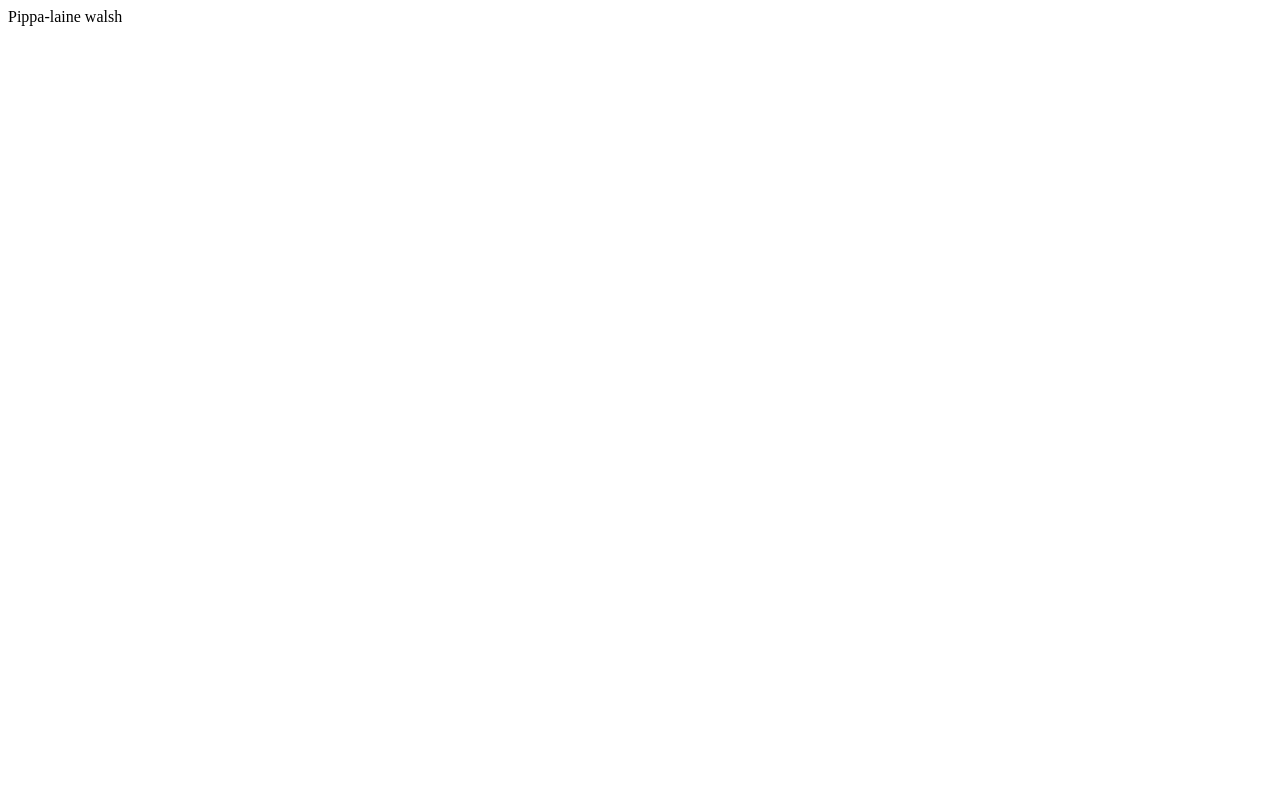
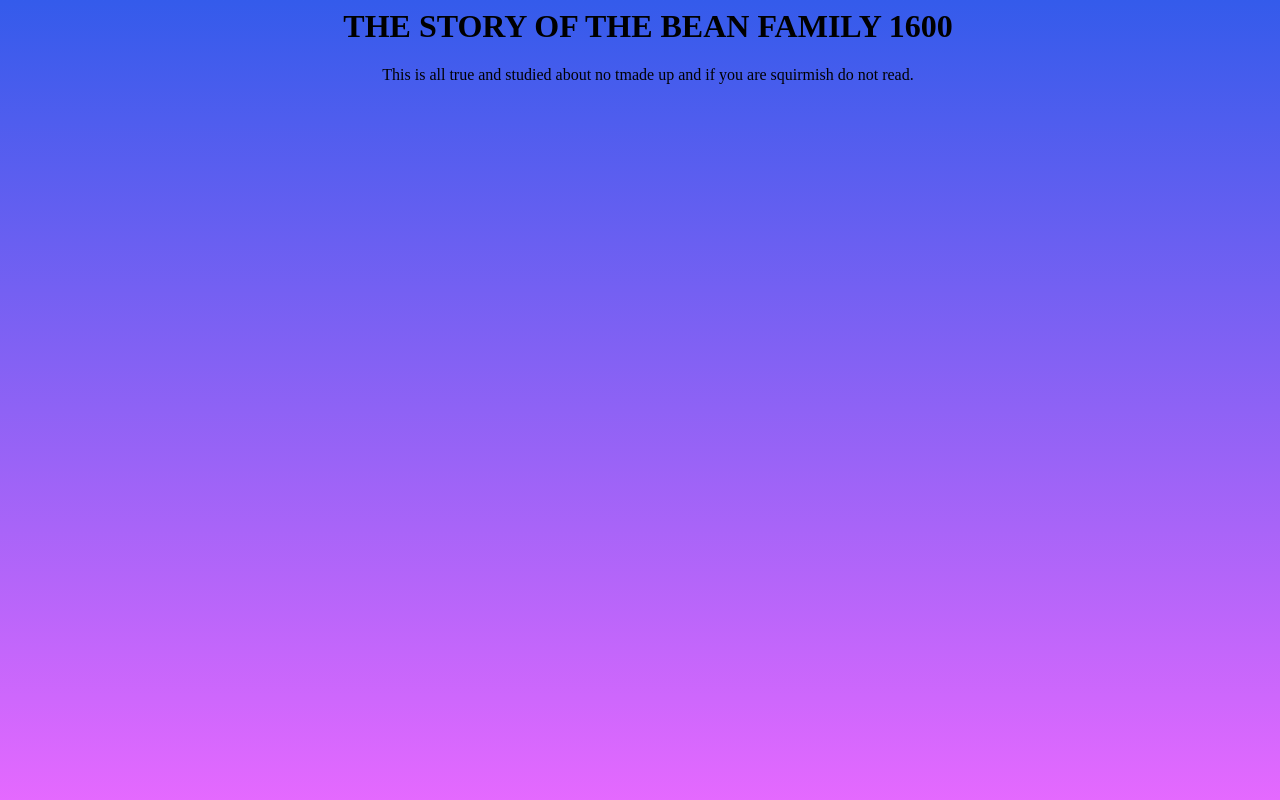
Before and after one commit to pw8351/My-WebSite, a plain HTML site: page index.html in a window 1280 px wide. Drawn offline with Linux system fonts and the light colour scheme.

Commit message:
Update index.html
Added name and description.

```diff
--- a/index.html
+++ b/index.html
@@ -1 +1,21 @@
-Pippa-laine walsh
+<html>
+<head>
+  <style>
+     body{
+         text-align: center;
+         background-image: linear-gradient(rgb(52, 91, 235), rgb(232, 105, 255));
+         min-width: 100%;
+         min-height: 100%;
+      }
+  </style>
+</head>
+
+<body>
+<h1>THE STORY OF THE BEAN FAMILY 1600</h1>
+  <p>
+  This is all true and studied about no tmade up and if you are squirmish do not read.
+  </p>
+
+</body>
+
+</html>
```
